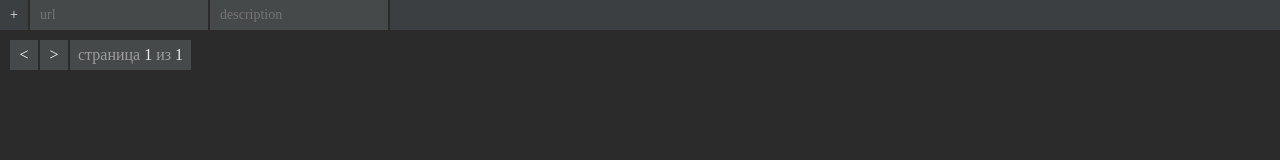
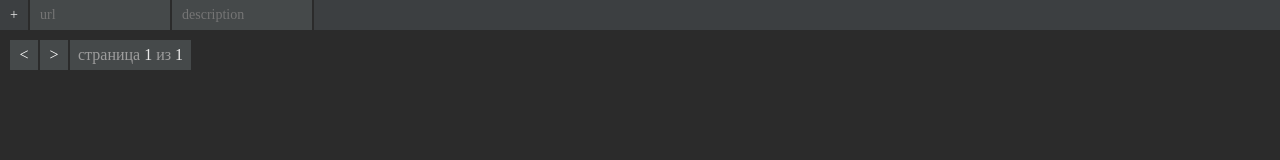
Before and after one commit to Stangenzirkel/FrontLessons, a Next.js app in the folder blog/: page /gallery in a window 1280 px wide. Shown: the top 160 px of the page. Built offline with nearby package versions, Linux system fonts and the light colour scheme.

Commit message:
красивск 3 bugfix

```diff
--- a/blog/components/GalleryForm/GalleryForm.module.css
+++ b/blog/components/GalleryForm/GalleryForm.module.css
@@ -16,6 +16,7 @@
     border: none;
     border-right: solid #2b2b2b 2px;
     outline: none;
+    font-family: "Apple Braille";
 }
 
 .button_add{
```
